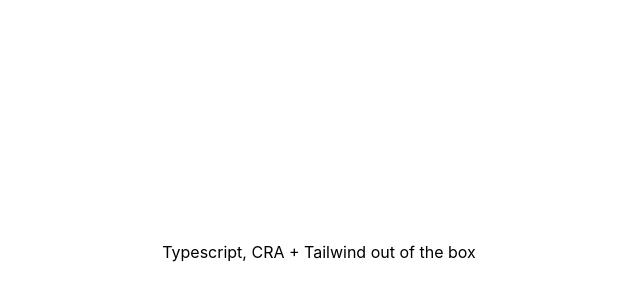
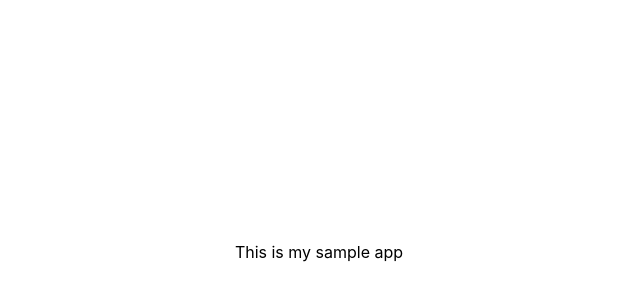
Before and after one commit to tanishqalt/bookworm-internal, a React (Create React App) app: page / in a window 1280 px wide. Shown: the part 148-448 px from the top of the page, without its empty margins (321-961 px from the left). Built offline with nearby package versions, Linux system fonts and the light colour scheme.

Commit message:
my-sample-app

```diff
--- a/src/App.tsx
+++ b/src/App.tsx
@@ -5,7 +5,7 @@
 function App() {
 	return (
 		<div className="flex flex-col items-center justify-center h-screen bg-white">
-			<h1>Typescript, CRA + Tailwind out of the box</h1>
+			<h1>This is my sample app</h1>
 		</div>
 	);
 }
```
